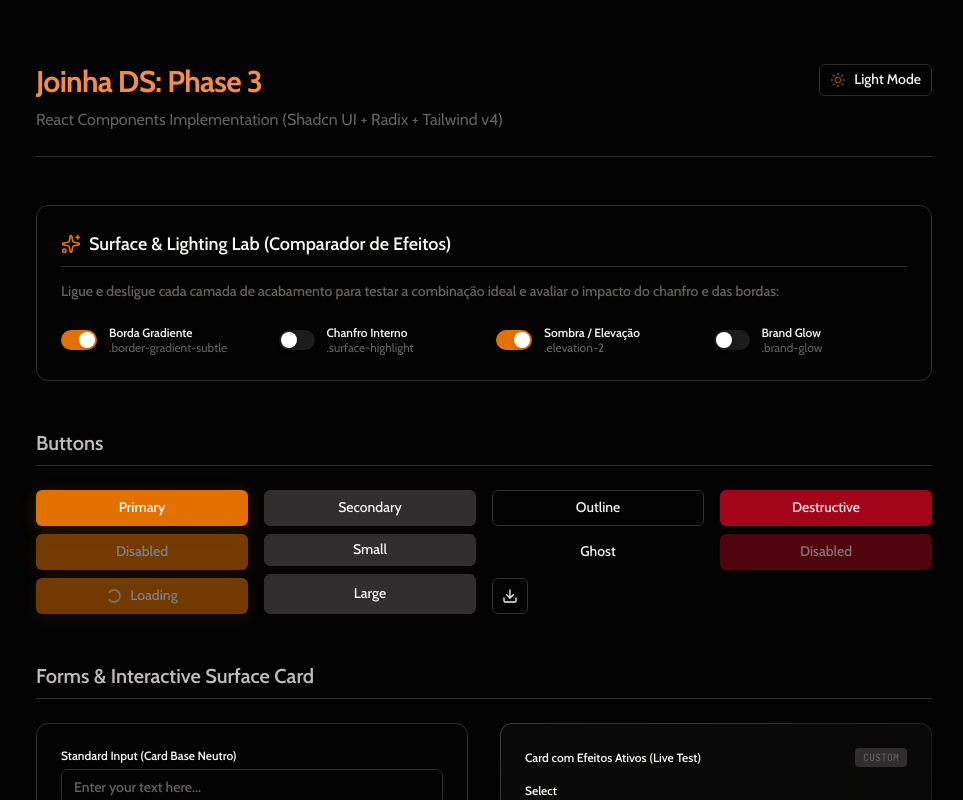
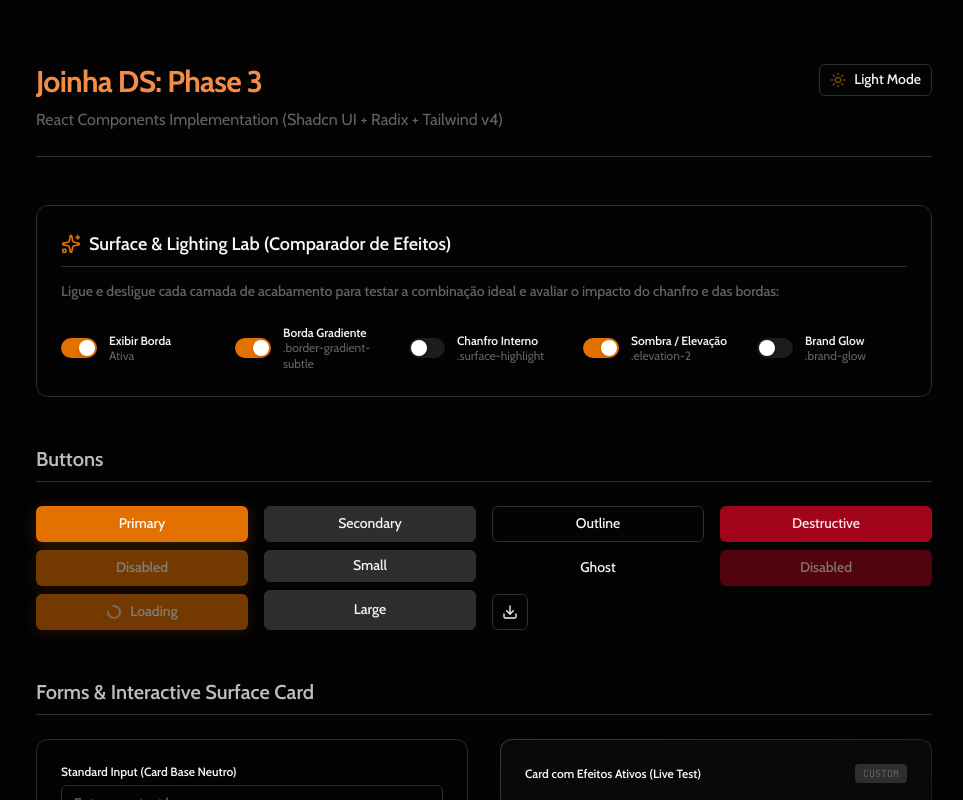
Before and after one commit to jeffdomingos/Joinha_DS, a React (Vite) app: page / in a window 1280 px wide. Shown: the top 800 px of the page, without its empty margins (156-1119 px from the left). Built offline with nearby package versions, Linux system fonts and the light colour scheme.

Commit message:
feat(ui): add border toggle switch to test cards with and without perimeter borders

```diff
--- a/src/App.tsx
+++ b/src/App.tsx
@@ -44,8 +44,9 @@ import { cn } from "@/lib/utils"
 
 function App() {
   const [theme, setTheme] = useState<"dark" | "light">("dark")
+  const [hasBorder, setHasBorder] = useState(true)
+  const [hasGradientBorder, setHasGradientBorder] = useState(true)
   const [hasHighlight, setHasHighlight] = useState(false)
-  const [hasGradientBorder, setHasGradientBorder] = useState(true)
   const [hasElevation, setHasElevation] = useState(true)
   const [hasGlow, setHasGlow] = useState(false)
 
@@ -61,8 +62,10 @@ function App() {
 
   const activeClasses = cn(
     "flex flex-col gap-(--tc-form-stack-gap) surface-card surface-panel p-(--tc-card-p) transition-all duration-200",
+    !hasBorder && "!border-0 !border-transparent !bg-none",
+    hasBorder && !hasGradientBorder && "border border-border",
+    hasBorder && hasGradientBorder && "border-gradient-subtle",
     hasHighlight && "surface-highlight",
-    hasGradientBorder && "border-gradient-subtle",
     hasElevation && "elevation-2",
     hasGlow && "brand-glow"
   )
@@ -104,9 +107,17 @@ function App() {
           <p className="type-ui-base text-muted-foreground">
             Ligue e desligue cada camada de acabamento para testar a combinação ideal e avaliar o impacto do chanfro e das bordas:
           </p>
-          <div className="grid grid-cols-2 sm:grid-cols-4 gap-6 pt-2">
+          <div className="grid grid-cols-2 sm:grid-cols-5 gap-6 pt-2">
             <label className="flex items-center gap-3 cursor-pointer select-none">
-              <Switch checked={hasGradientBorder} onCheckedChange={setHasGradientBorder} />
+              <Switch checked={hasBorder} onCheckedChange={setHasBorder} />
+              <div className="flex flex-col">
+                <span className="type-ui-dense font-semibold">Exibir Borda</span>
+                <span className="text-xs text-muted-foreground">{hasBorder ? "Ativa" : "Sem borda (0px)"}</span>
+              </div>
+            </label>
+
+            <label className={`flex items-center gap-3 select-none ${!hasBorder ? "opacity-40 pointer-events-none" : "cursor-pointer"}`}>
+              <Switch checked={hasGradientBorder} onCheckedChange={setHasGradientBorder} disabled={!hasBorder} />
               <div className="flex flex-col">
                 <span className="type-ui-dense font-semibold">Borda Gradiente</span>
                 <span className="text-xs text-muted-foreground">.border-gradient-subtle</span>
```
